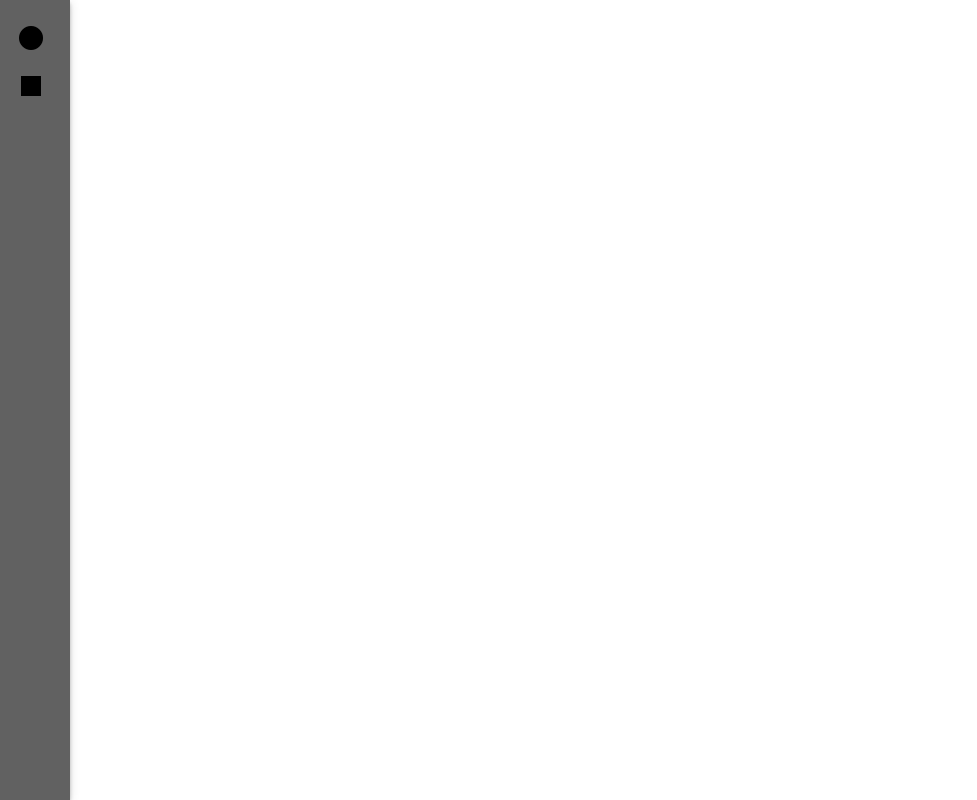
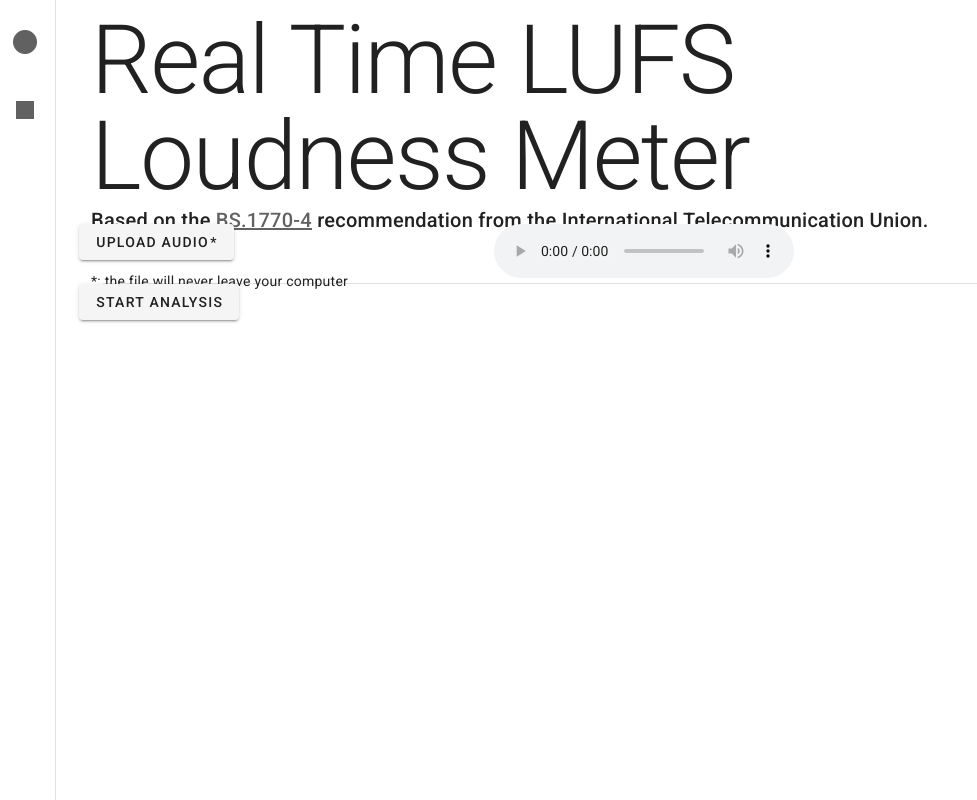
Before and after one commit to a-froghyar/realtime-lufs, a Vue app: page / in a window 1280 px wide. Shown: the whole page, without its empty margins (0-977 px from the left). Built offline with nearby package versions, Linux system fonts and the light colour scheme.

Commit message:
stable player, context and analysis toggle button

```diff
--- a/src/App.vue
+++ b/src/App.vue
@@ -22,6 +22,7 @@ export default {
 
 <style scoped>
 #app {
+  max-width: 1000px;
   -webkit-font-smoothing: antialiased;
   -moz-osx-font-smoothing: grayscale;
   text-align: center;
--- /dev/null
+++ b/src/components/Analyser.js
@@ -0,0 +1,59 @@
+import Tone from "tone"
+
+export default {
+  props: ["audioURL"],
+  data() {
+    return {
+      runAnalysis: false,
+      buttonLabel: "Start Analysis",
+    }
+  },
+  methods: {
+    toggleAnalysis() {
+      this.runAnalysis = !this.runAnalysis
+      this.startAnalysis()
+    },
+    startAnalysis() {
+      if (!this.audioURL) {
+        alert("You need to upload an audio file first!")
+        return
+      }
+
+      if (!this.runAnalysis) {
+        return
+      }
+
+      const AudioContext = window.AudioContext || window.webkitAudioContext
+      const audioCTX = new AudioContext()
+
+      Tone.setContext(audioCTX)
+
+      // Fetch context
+      //   const audioCTX = Tone.context._context
+      console.log(audioCTX)
+
+      // Create source node
+      const playerElement = document.getElementById("audioPlayer")
+      const sourceNode = audioCTX.createMediaElementSource(playerElement)
+
+      // meter
+      const meter = new Tone.Waveform(2048 * 4)
+
+      Tone.connect(sourceNode, meter)
+      meter.toMaster()
+
+      // Schedule Loop
+
+      const scheduleAnalyser = () => {
+        if (!this.runAnalysis) {
+          return
+        }
+        requestAnimationFrame(scheduleAnalyser)
+
+        console.log(meter.getValue())
+      }
+
+      scheduleAnalyser()
+    },
+  },
+}
--- /dev/null
+++ b/src/components/Analyser.vue
@@ -0,0 +1,12 @@
+<template>
+  <v-container>
+    <v-row>
+      <v-btn @click="toggleAnalysis">
+        <span v-if="runAnalysis">Stop Analysis</span>
+        <span v-else>Start Analysis</span>
+      </v-btn>
+    </v-row>
+  </v-container>
+</template>
+
+<script src="./Analyser.js"></script>
--- a/src/components/Home.js
+++ b/src/components/Home.js
@@ -1,21 +1,24 @@
+import Analyser from "./Analyser.vue"
+
 export default {
   name: "Home",
+  components: {Analyser},
   data() {
     return {
-      audioCTX: null,
+      audioURL: null,
     }
   },
-  mounted() {
-    // Fetch context
-    const AudioContext = window.AudioContext || window.webkitAudioContext
-    this.audioCTX = new AudioContext()
-  },
   methods: {
-    uploadAudio() {
-      console.log(setupSample)
+    uploadAudio(file) {
+      this.audioURL = URL.createObjectURL(file)
+      this.loadIntoPlayer()
+    },
+    loadIntoPlayer() {
+      this.$refs.audioPlayer.load()
     },
   },
 }
+
 async function getFile(audioContext, filepath) {
   const response = await fetch(filepath)
   const arrayBuffer = await response.arrayBuffer()
--- a/src/components/Home.vue
+++ b/src/components/Home.vue
@@ -15,8 +15,9 @@
       </v-row>
 
       <v-row class="upload-area">
-        <v-btn
-        tag="label">
+        <v-flex md-6>
+          <v-row align-start>
+            <v-btn tag="label">
               <input
                 type="file"
                 class="upload-audio"
@@ -27,12 +28,26 @@
               <span>&#42;</span>
             </v-btn>
           </v-row>
+        </v-flex>
+        <v-flex md-6>
+          <v-row align-start>
+            <audio id="audioPlayer" ref="audioPlayer" controls>
+              <source :src="audioURL" />
+            </audio>
+          </v-row>
+        </v-flex>
+      </v-row>
       <v-row>
         <h1 class="asterisk-text body-2">
           <span>&#42;</span>: the file will never leave your computer
         </h1>
       </v-row>
+      <v-row class="mt-4"></v-row>
+      <v-divider></v-divider>
     </v-col>
+    <v-row>
+      <Analyser :audioURL="audioURL"></Analyser>
+    </v-row>
   </v-container>
 </template>
 
@@ -55,6 +70,6 @@
 }
 
 .upload-audio {
-  display: none
+  display: none;
 }
 </style>
--- a/src/components/Navigation.vue
+++ b/src/components/Navigation.vue
@@ -1,28 +1,48 @@
 <template>
-  <v-app-bar app class="nav-bar" color="primary" dark>
-    <div class="nav-elements align-center">
-      <div>
-        <v-btn icon to="/" rounded class="menu-button" id="no-background-hover">
-          <v-icon color="black" large>fiber_manual_record</v-icon>
-        </v-btn>
-      </div>
-      <v-btn icon to="/about" class="menu-button" id="no-background-hover">
-        <v-icon color="black" x-large>stop</v-icon>
-      </v-btn>
-    </div>
-  </v-app-bar>
+  <v-navigation-drawer
+    v-model="drawer"
+    :mini-variant="mini"
+    permanent
+    fixed
+    :disable-resize-watcher="true"
+    :disable-route-watcher="true"
+  >
+    <v-list>
+      <v-list-item v-for="item in items" :key="item.title" link :ripple="false">
+        <v-list-item-icon>
+          <v-btn
+            icon
+            rounded
+            color="primary"
+            id="no-background-hover"
+            :to="item.to"
+            class="menu-button"
+          >
+            <v-icon large>{{ item.icon }}</v-icon>
+          </v-btn>
+        </v-list-item-icon>
+      </v-list-item>
+    </v-list>
+  </v-navigation-drawer>
 </template>
+
+<script>
+export default {
+  data() {
+    return {
+      drawer: true,
+      items: [
+        {title: "Home", icon: "fiber_manual_record", to: "/"},
+        {title: "About", icon: "stop", to: "/about"}
+      ],
+      mini: true
+    }
+  }
+}
+</script>
 
 
 <style scoped>
-.nav-elements {
-  padding-top: 60px;
-}
-.nav-bar {
-  width: 70px;
-  height: -webkit-fill-available !important;
-}
-
 .menu-button {
   right: 9px;
 }
--- a/src/plugins/vue-router.js
+++ b/src/plugins/vue-router.js
@@ -1,7 +1,7 @@
 import Vue from 'vue'
 import Router from 'vue-router'
-import Home from '@/components/Home'
-import About from '@/components/About'
+import Home from '@/components/Home.vue'
+import About from '@/components/About.vue'
 
 Vue.use(Router)
 
```
Also changed, not shown: .eslintrc.js. Lines whose indentation alone changed are shown as unchanged.
